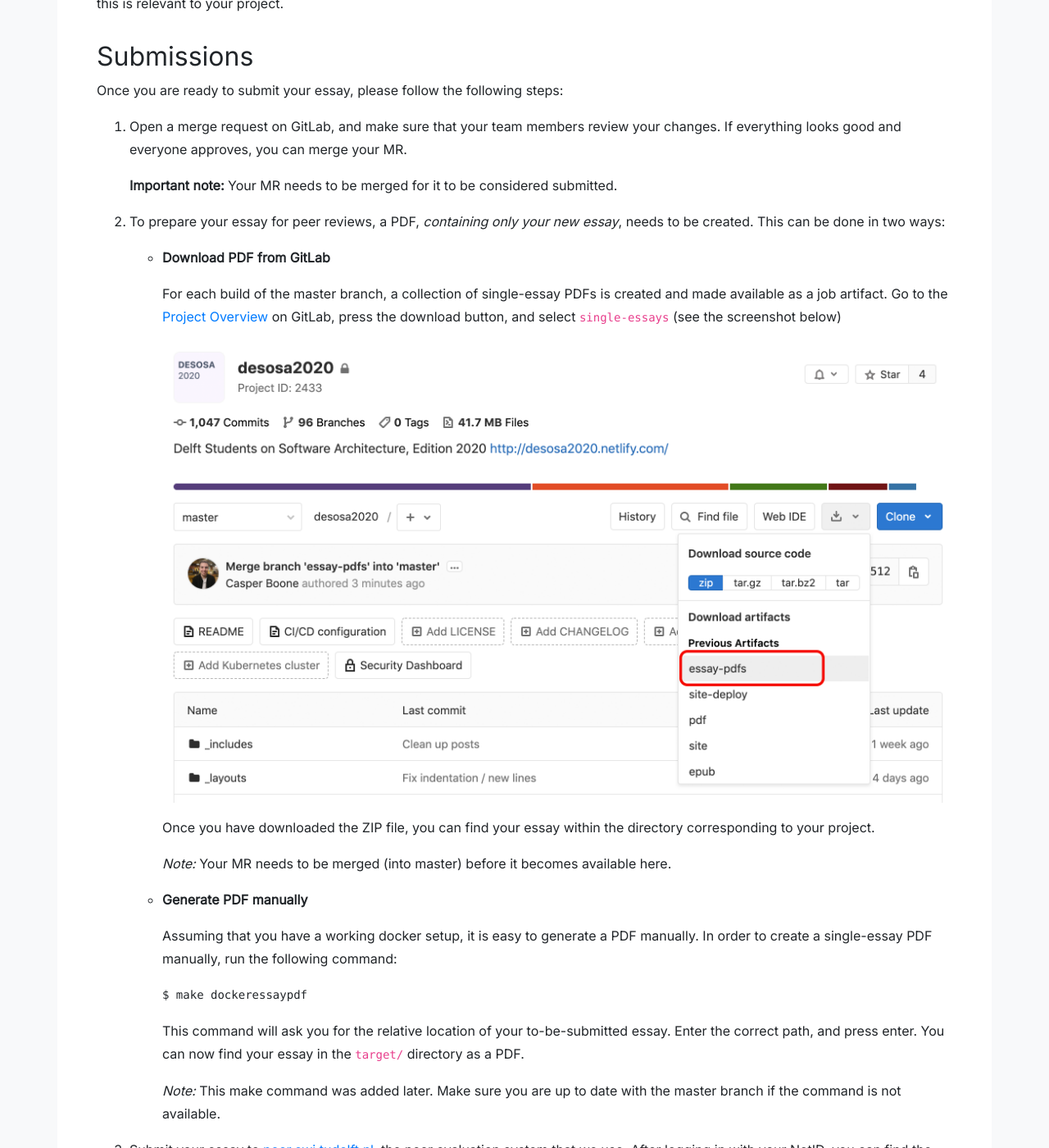
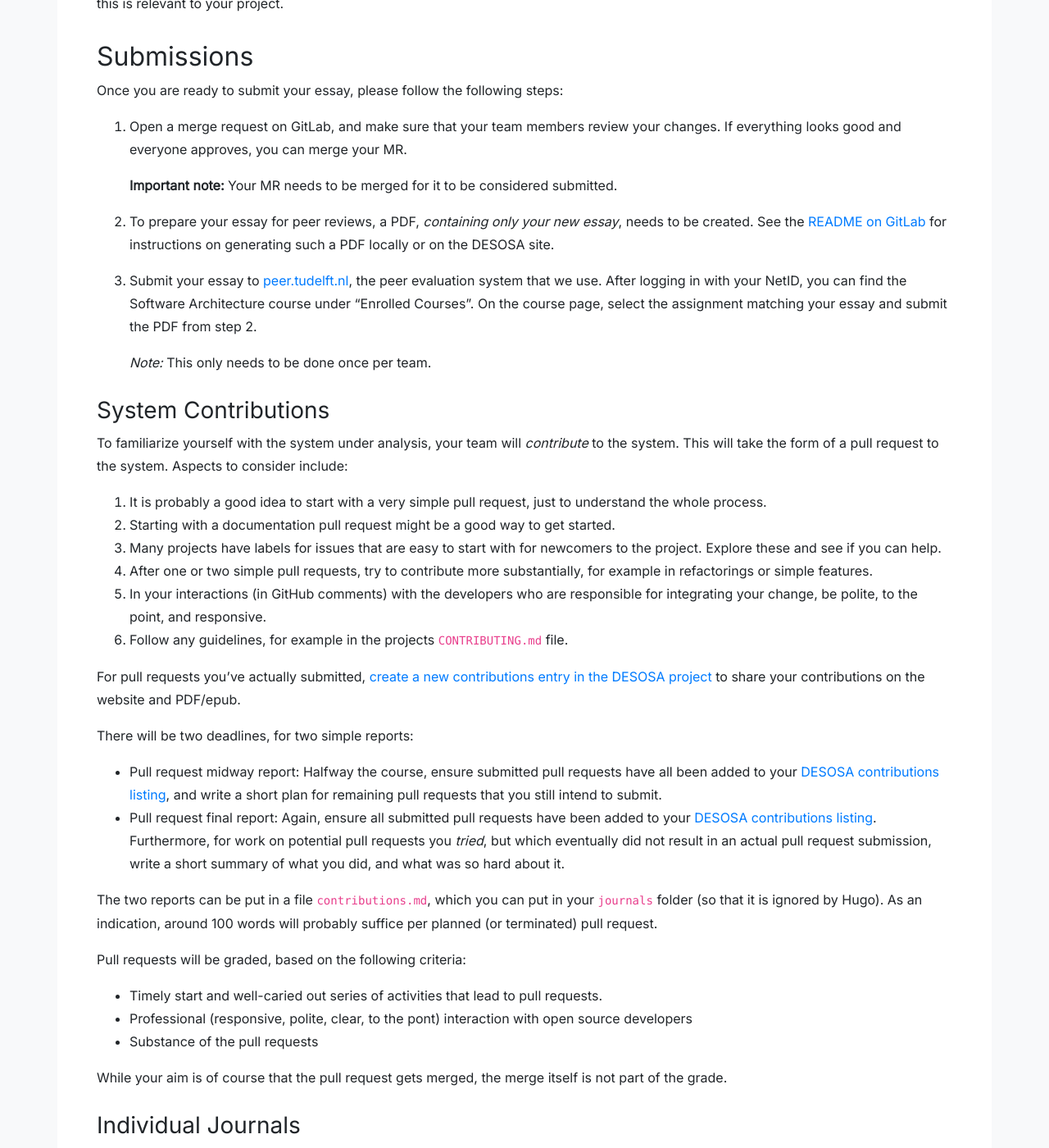
Before and after one commit to SERG-Delft/delftswa, a Jekyll site: the page built from 2021/assignment.md, in a window 1280 px wide and 1400 px high, scrolled down 6492 px. Shown: the whole window at 82% size. Built offline with Jekyll 4.4.1, drawn with Linux system fonts in a browser that asks for light colours; some of the changed text lies outside the part shown.

Commit message:
Refer to the GitLab README for PDF instructions

````diff
--- a/2021/assignment.md
+++ b/2021/assignment.md
@@ -271,39 +271,16 @@ Once you are ready to submit your essay, please follow the following steps:
     **Important note:** Your MR needs to be merged for it to be considered submitted.
 
 2.  To prepare your essay for peer reviews, a PDF, _containing only your new essay_, needs to be created.
-    This can be done in two ways:
+    See the [README on GitLab][gitlab-desosa-pdf] for instructions on generating such a PDF locally or on the DESOSA site.
 
-    *   **Download PDF from GitLab**
-
-        For each build of the master branch, a collection of single-essay PDFs is created and made available as a job artifact.
-        Go to the [Project Overview](https://gitlab.ewi.tudelft.nl/in4315/2019-2020/desosa2020) on GitLab, press the download button, and select `single-essays` (see the screenshot below)
-
-        ![Select single-essays from the GitLab master branch job artifacts]({{ "/img/gitlab_artifacts.png" | relative_url }}){:.img-fluid}
-
-        Once you have downloaded the ZIP file, you can find your essay within the directory corresponding to your project.
-
-        _Note:_ Your MR needs to be merged (into master) before it becomes available here.
-
-    *   **Generate PDF manually**
-
-        Assuming that you have a working docker setup, it is easy to generate a PDF manually.
-        In order to create a single-essay PDF manually, run the following command:
-        ```
-        $ make dockeressaypdf
-        ```
-        This command will ask you for the relative location of your to-be-submitted essay.
-        Enter the correct path, and press enter.
-        You can now find your essay in the `target/` directory as a PDF.
-
-        _Note:_ This make command was added later.
-        Make sure you are up to date with the master branch if the command is not available.
-
-3.  Submit your essay to [peer.ewi.tudelft.nl](https://peer.ewi.tudelft.nl/), the peer evaluation system that we use.
+3.  Submit your essay to [peer.tudelft.nl][peer], the peer evaluation system that we use.
     After logging in with your NetID, you can find the Software Architecture course under "Enrolled Courses".
-    On the course page, select the correct assignment (corresponding to the essay you are about to hand in) and submit the PDF from step 2.
+    On the course page, select the assignment matching your essay and submit the PDF from step 2.
 
     _Note:_ This only needs to be done once per team.
 
+[gitlab-desosa-pdf]: https://gitlab.ewi.tudelft.nl/in4315/2020-2021/desosa2021#pdf
+[peer]: https://peer.tudelft.nl/
 
 <a id="contributions"></a>
 
````
